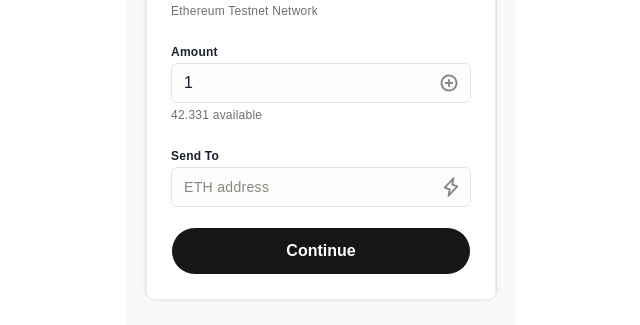
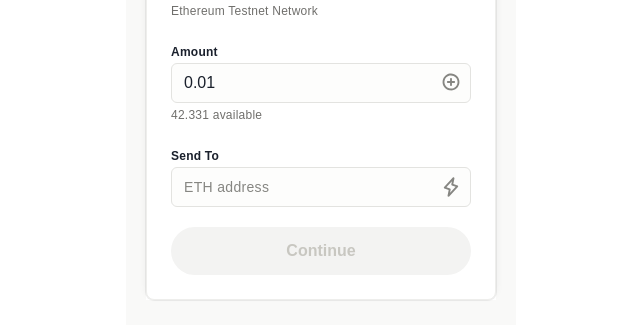
Before and after one commit to near/near-multichain-demo, a React (Vite) app: page /generate-transaction in a window 1280 px wide. Shown: the part 342-667 px from the top of the page, without its empty margins (319-959 px from the left). Built offline with nearby package versions, Linux system fonts and the light colour scheme; a web font is replaced by a local one.

Commit message:
Fix increment button

```diff
--- a/src/components/layout/MainLayout.tsx
+++ b/src/components/layout/MainLayout.tsx
@@ -17,7 +17,7 @@
   >
     <Flex h="full" w="full" flexDir="column">
       <NavBar />
-      <Box boxSizing="border-box" w="full" bg="white" mt={8}>
+      <Box boxSizing="border-box" w="full" bg="white" mt={{ base: 1, md: 8 }}>
         <Outlet />
       </Box>
     </Flex>
--- a/src/pages/GenerateTransaction.tsx
+++ b/src/pages/GenerateTransaction.tsx
@@ -13,6 +13,7 @@
   IconButton,
   Image,
   ChakraProps,
+  NumberIncrementStepper,
 } from '@chakra-ui/react';
 import { yupResolver } from '@hookform/resolvers/yup';
 import { useMemo, useState } from 'react';
@@ -90,7 +91,7 @@
     defaultValues: {
       keyType: defaultKeyType,
       asset: defaultAsset,
-      // amount: 0.01,
+      amount: 0.01,
     },
   });
   const formValues = watch();
@@ -192,7 +193,7 @@
           <FormLabel {...helperTextProps} fontWeight={600}>
             Amount
           </FormLabel>
-          <NumberInput defaultValue={1} step={2}>
+          <NumberInput step={0.01}>
             <NumberInputField
               {...register('amount')}
               h="40px"
@@ -210,7 +211,9 @@
               justifyContent="center"
               mb={0}
             >
-              <PlusCircle isActive={isAmountInputFocused} cursor="pointer" />
+              <NumberIncrementStepper border="none">
+                <PlusCircle isActive={isAmountInputFocused} cursor="pointer" />
+              </NumberIncrementStepper>
             </NumberInputStepper>
           </NumberInput>
           <FormHelperText {...helperTextProps} color="--Sand-Light-11" mt={1}>
@@ -238,7 +241,7 @@
           </InputGroup>
           <FormErrorMessage>{errors?.address?.message}</FormErrorMessage>
         </FormControl>
-        <Button w="full" variant="black" type="submit" disabled={!isValid}>
+        <Button w="full" variant="black" type="submit" isDisabled={!isValid}>
           Continue
         </Button>
       </Card>
```
